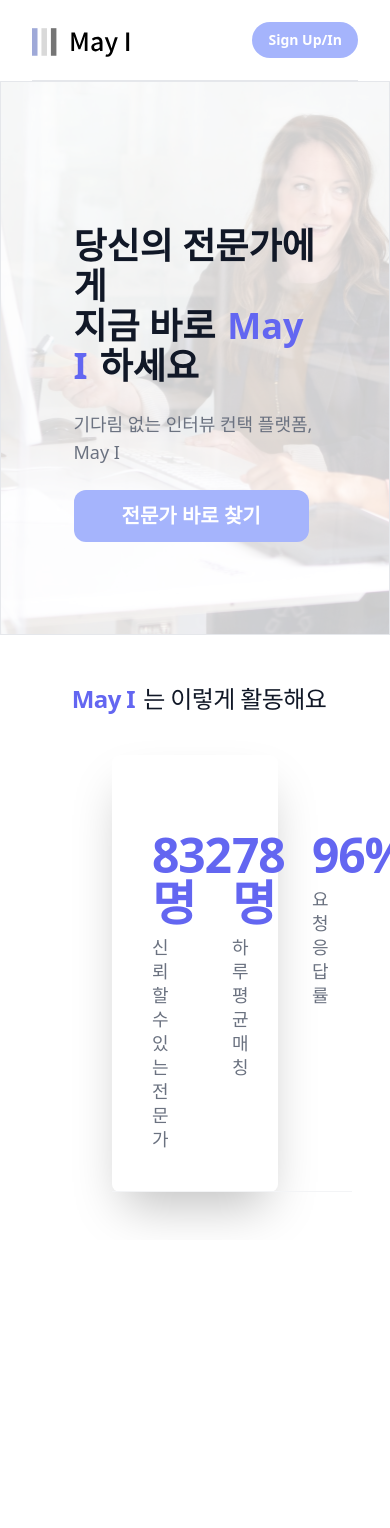
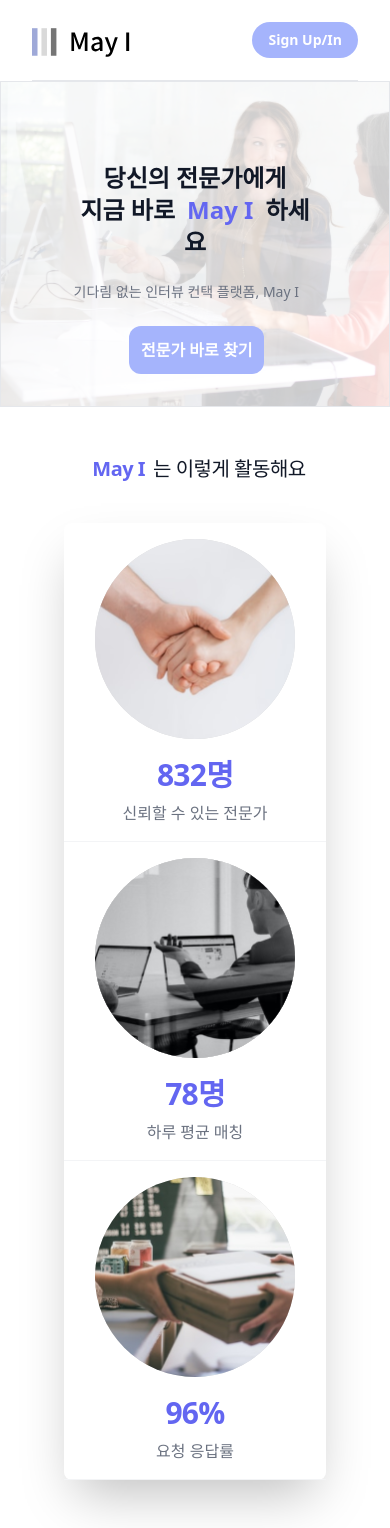
Before and after one commit to LikeLion-May-I/MAY-I-FRONT, a Next.js app: page / in a window 390 px wide. Before the commit the page ends 1240 px from the top, so only its background shows below. Built offline with nearby package versions, Linux system fonts and the light colour scheme.

Commit message:
mobile version hero&stats

```diff
--- a/components/Hero.jsx
+++ b/components/Hero.jsx
@@ -12,8 +12,8 @@
           objectFit="cover"
           objectPosition="center"
         />
-        <div className="mx-auto max-w-[1000px] w-3/4 py-36 px-6 text-left">
-          <div className=" w-full flex text-4xl font-bold text-gray-900">
+        <div className="mx-auto max-w-[1000px] w-3/4 py-20 md:py-36 px-6 ">
+          <div className="text-center md:text-left w-full flex text-2xl md:text-4xl font-bold text-gray-900">
             <span className="block">
               당신의 전문가에게
               <br />
@@ -22,10 +22,10 @@
               하세요
             </span>
           </div>
-          <div className="my-6 w-full flex text-lg font-medium text-gray-500">
+          <div className="my-6 w-full flex text-center text-sm md:text-lg font-medium text-gray-500">
             <span>기다림 없는 인터뷰 컨택 플랫폼, May I</span>
           </div>
-          <button className="absolute z-10 px-12 py-3 text-center text-xl text-white bg-indigo-300 hover:bg-indigo-500 font-bold rounded-xl">
+          <button className="left-32 md:left-44 absolute z-10 px-3 md:px-12 py-3 text-center text-md md:text-xl text-white bg-indigo-300 hover:bg-indigo-500 font-bold rounded-xl">
             전문가 바로 찾기
           </button>
         </div>
--- a/components/Stats.jsx
+++ b/components/Stats.jsx
@@ -14,22 +14,22 @@
   return (
     <div className="max-w-[1000px] h-auto mx-auto py-12">
       <div className="mx-auto text-center">
-        <h2 className="text-2xl tracking-tight font-medium text-gray-900 sm:text-4xl sm:tracking-tight">
+        <h2 className="text-xl md:text-2xl tracking-tight font-medium text-gray-900 sm:text-4xl sm:tracking-tight">
           <p className="font-bold mx-2 inline text-indigo-500">May I</p>는
           이렇게 활동해요
         </h2>
       </div>
 
       <div className="mt-10 relative max-w-[1000px] mx-auto px-8">
-        <div className="max-w-4xl mx-20">
-          <div className="flex rounded-lg bg-white shadow-2xl">
+        <div className="max-w-4xl mx-8 md:mx-20">
+          <div className="block md:flex rounded-lg bg-white shadow-2xl">
             {stats.map((stat) => (
-              <div className="w-1/3 border-b border-gray-100 p-10 text-center">
+              <div className="md:w-1/3 border-b border-gray-100 px-3 py-4 md:p-10 text-center">
                 <Image src={stat.src} width={200} height={200} />
-                <p className="mt-3 text-5xl tracking-tight font-bold text-indigo-500">
+                <p className="mt-3 text-3xl md:text-5xl tracking-tight font-bold text-indigo-500">
                   {stat.number}
                 </p>
-                <p className="mt-2 text-lg leading-6 font-medium text-gray-500">
+                <p className="mt-2 text-md md:text-lg leading-6 font-medium text-gray-500">
                   {stat.title}
                 </p>
               </div>
```
